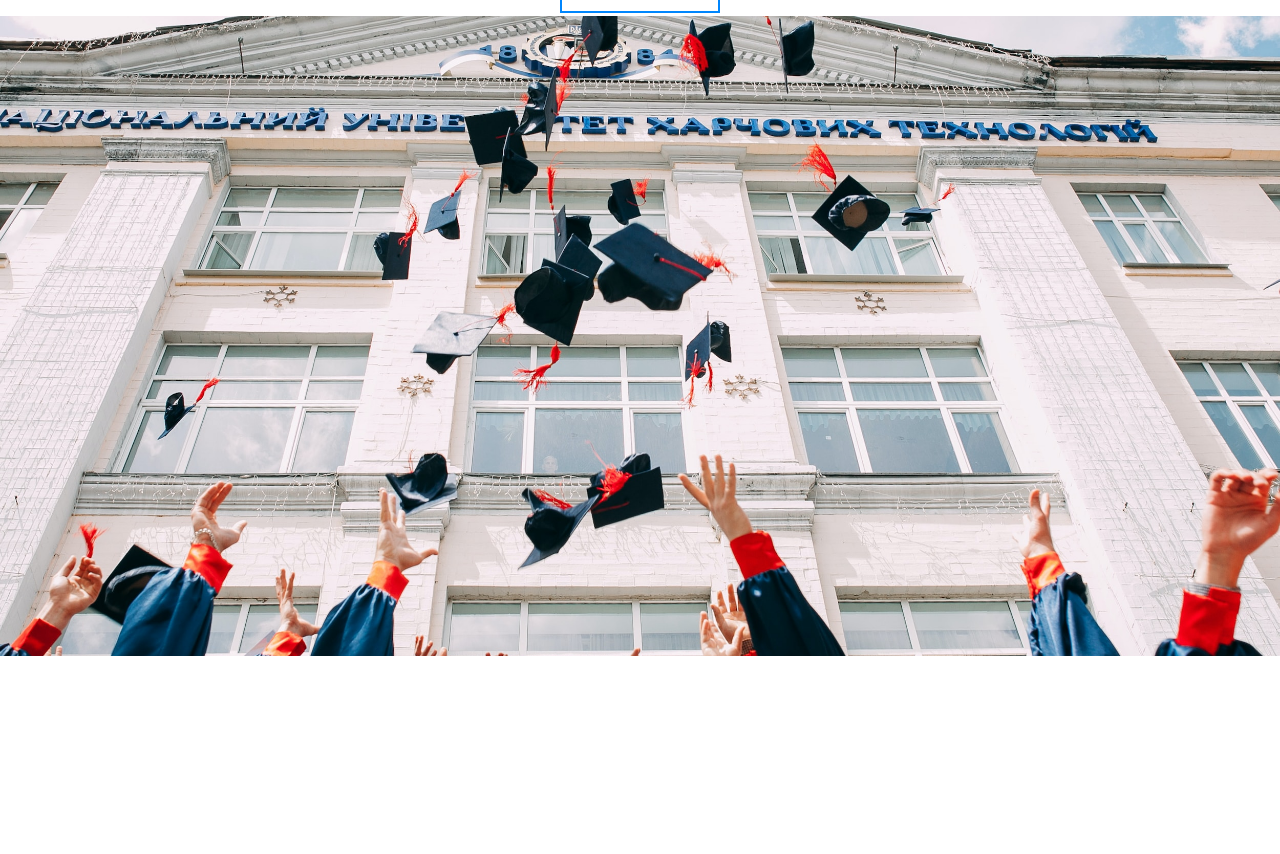
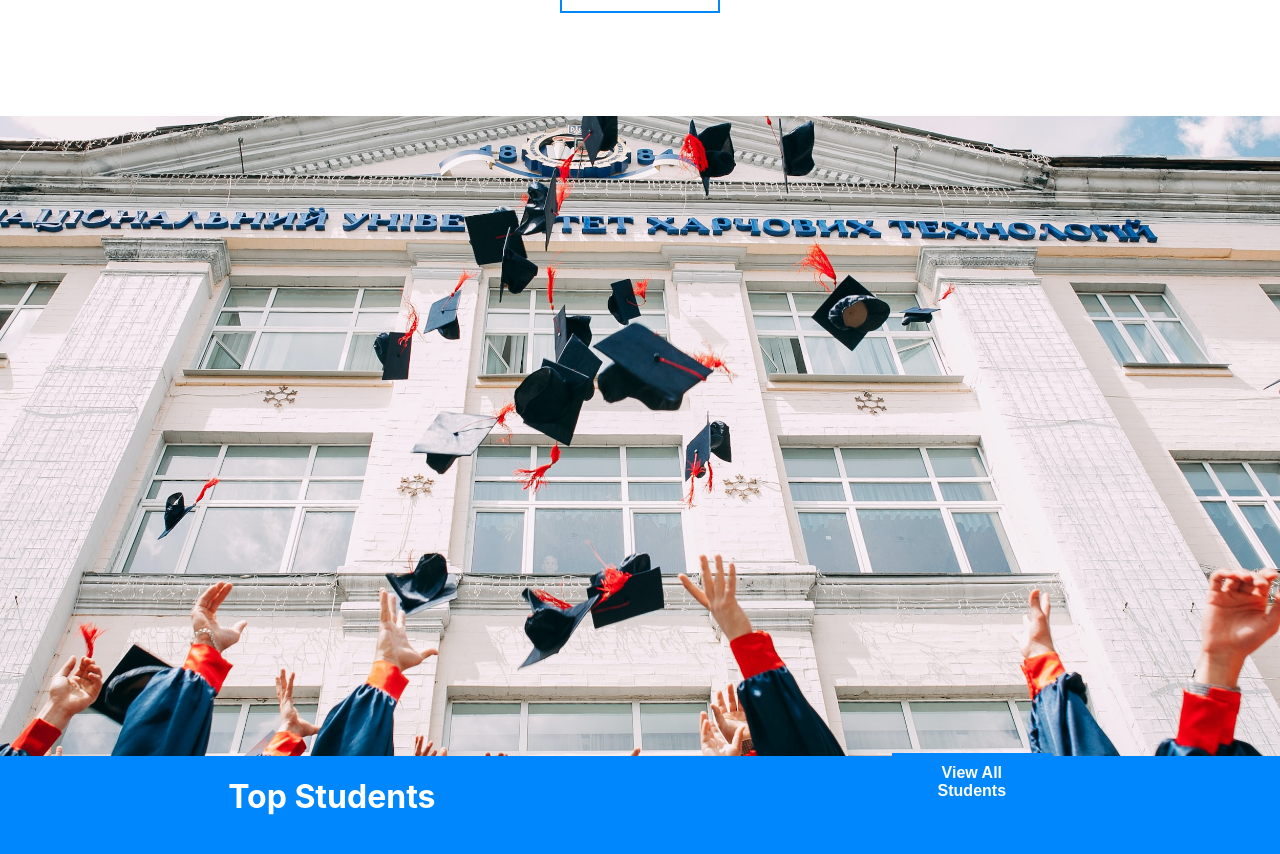
Before and after one commit to SalamanderCtesiphon/landing-pager-figma-design, a React (Create React App) app: page / in a window 1280 px wide. Shown: the part 2744-3598 px from the top of the page. Before the commit the page ends 3404 px from the top, so only its background shows below. Built offline with nearby package versions, Linux system fonts and the light colour scheme.

Commit message:
began laying out the next section

```diff
--- a/src/App.css
+++ b/src/App.css
@@ -415,6 +415,7 @@ h4 {
 /* banner photo+++++++++++++++++++++++++++++++++++++++++++++++ */
 
 .banner-photo {
+  margin-top: 100px;
   height: 80vh;
   width: 100%;
 }
@@ -426,3 +427,19 @@ h4 {
   object-fit: cover;
   object-position: center;
 }
+
+
+/* top students +++++++++++++++++++++++++++++++++++++++++++ */
+
+.top-students {
+  height: 90vh;
+  width: 100%;
+  background-color: #0086fd;
+  color: white;
+}
+
+.top-header {
+  width: 100%;
+  display: flex;
+  justify-content: space-around;
+}
--- a/src/App.js
+++ b/src/App.js
@@ -4,6 +4,7 @@ import Courses from './components/Courses';
 import Hero from './components/Hero';
 import NavBar from './components/NavBar';
 import PitchSection from './components/PitchSection';
+import TopStudents from './components/TopStudents';
 
 function App() {
   return (
@@ -13,6 +14,7 @@ function App() {
       <PitchSection />
       <Courses />
       <BannerPhoto />
+      <TopStudents />
     </div>
   );
 }
--- a/src/components/BannerPhoto.jsx
+++ b/src/components/BannerPhoto.jsx
@@ -4,7 +4,7 @@ import bannerPhoto from '../images/1cc627397622f64d6de0788e63adeb00.jpeg'
 function BannerPhoto() {
   return (
     <div className="banner-photo">
-      <img  id="photo-for-banner" src={bannerPhoto} alt="picture " />
+      <img  id="photo-for-banner" src={bannerPhoto} alt="banner " />
     </div>
   )
 }
--- /dev/null
+++ b/src/components/TopStudents.jsx
@@ -0,0 +1,14 @@
+import React from 'react'
+
+function TopStudents() {
+  return (
+    <div className="top-students">
+      <div className="top-header">
+      <h1>Top Students</h1>
+      <button>View All Students</button>
+      </div>
+    </div>
+  )
+}
+
+export default TopStudents
```
